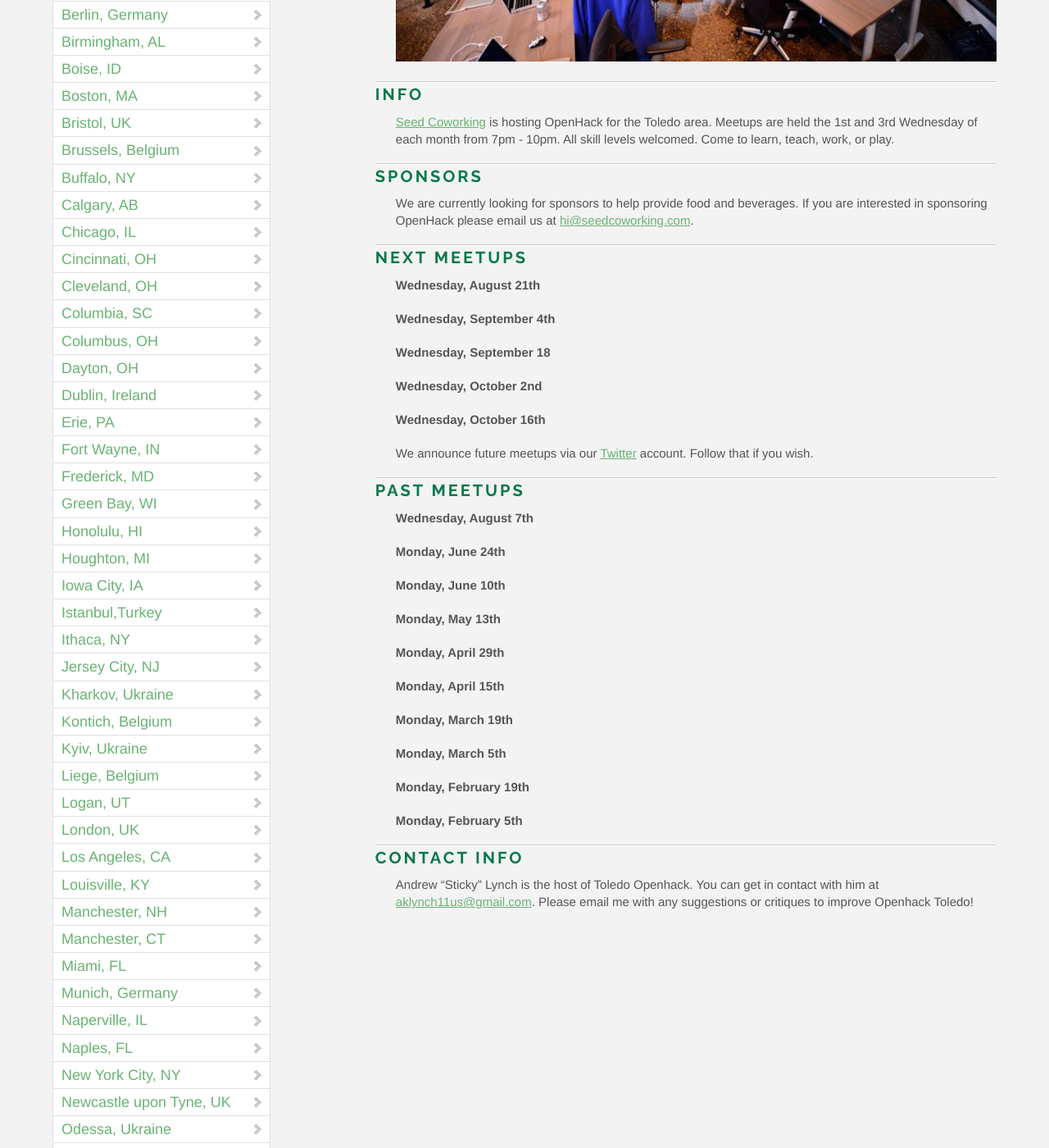
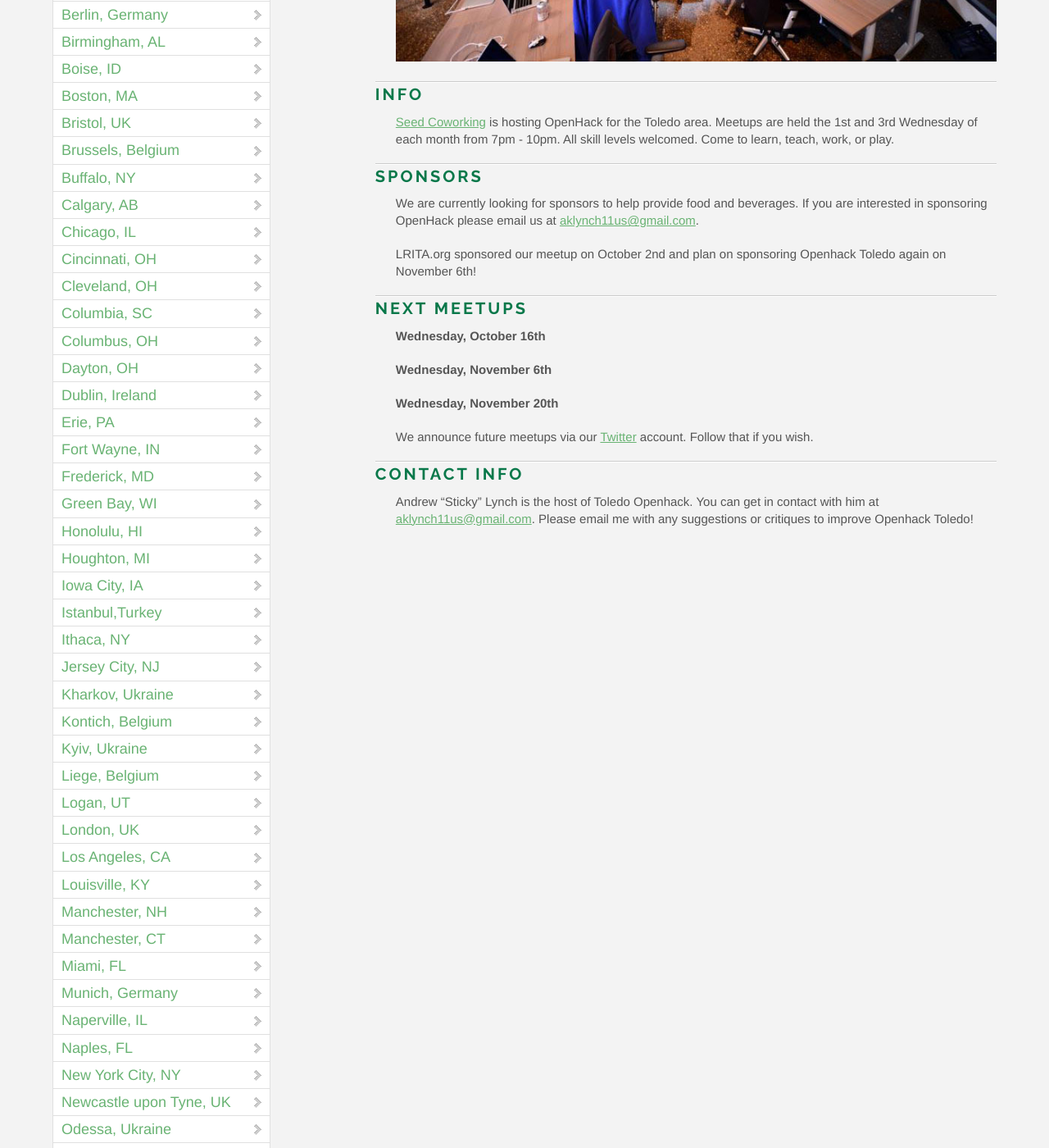
Before and after one commit to OpenHack/openhack.github.com, a Jekyll site: the page built from toledo/index.markdown, in a window 1280 px wide and 1400 px high, scrolled down 513 px. Shown: the whole window at 82% size. Built offline with Jekyll 4.4.1, drawn with Linux system fonts in a browser that asks for light colours; nearby versions of some CDN libraries; Markdown is read by kramdown in place of the engine named in the settings; comment, search, counter and statistics services are not loaded.

Commit message:
Update index.markdown
Update OCT 3

```diff
--- a/toledo/index.markdown
+++ b/toledo/index.markdown
@@ -14,43 +14,21 @@ title: OpenHack - Toledo, OH
 
 ### Sponsors
 
-We are currently looking for sponsors to help provide food and beverages. If you are interested in sponsoring OpenHack please email us at [hi@seedcoworking.com](mailto:hi@seedcoworking.com).
+We are currently looking for sponsors to help provide food and beverages. If you are interested in sponsoring OpenHack please email us at [aklynch11us@gmail.com](mailto:aklynch11us@gmail.com).
+
+LRITA.org sponsored our meetup on October 2nd and plan on sponsoring Openhack Toledo again on November 6th!
 
 ### Next meetups
 
-**Wednesday, August 21th**
+**Wednesday, October 16th**
 
-**Wednesday, September 4th**
+**Wednesday, November 6th**
 
-**Wednesday, September 18**
+**Wednesday, November 20th**
 
-**Wednesday, October 2nd**
-
-**Wednesday, October 16th**
 
 We announce future meetups via our [Twitter](http://twitter.com/openhacktoledo) account. Follow that if you wish.
 
-### Past meetups
-
-**Wednesday, August 7th**
-
-**Monday, June 24th**
-
-**Monday, June 10th**
-
-**Monday, May 13th**
-
-**Monday, April 29th**
-
-**Monday, April 15th**
-
-**Monday, March 19th**
-
-**Monday, March 5th**
-
-**Monday, February 19th**
-
-**Monday, February 5th**
 
 ### Contact Info
 
```
